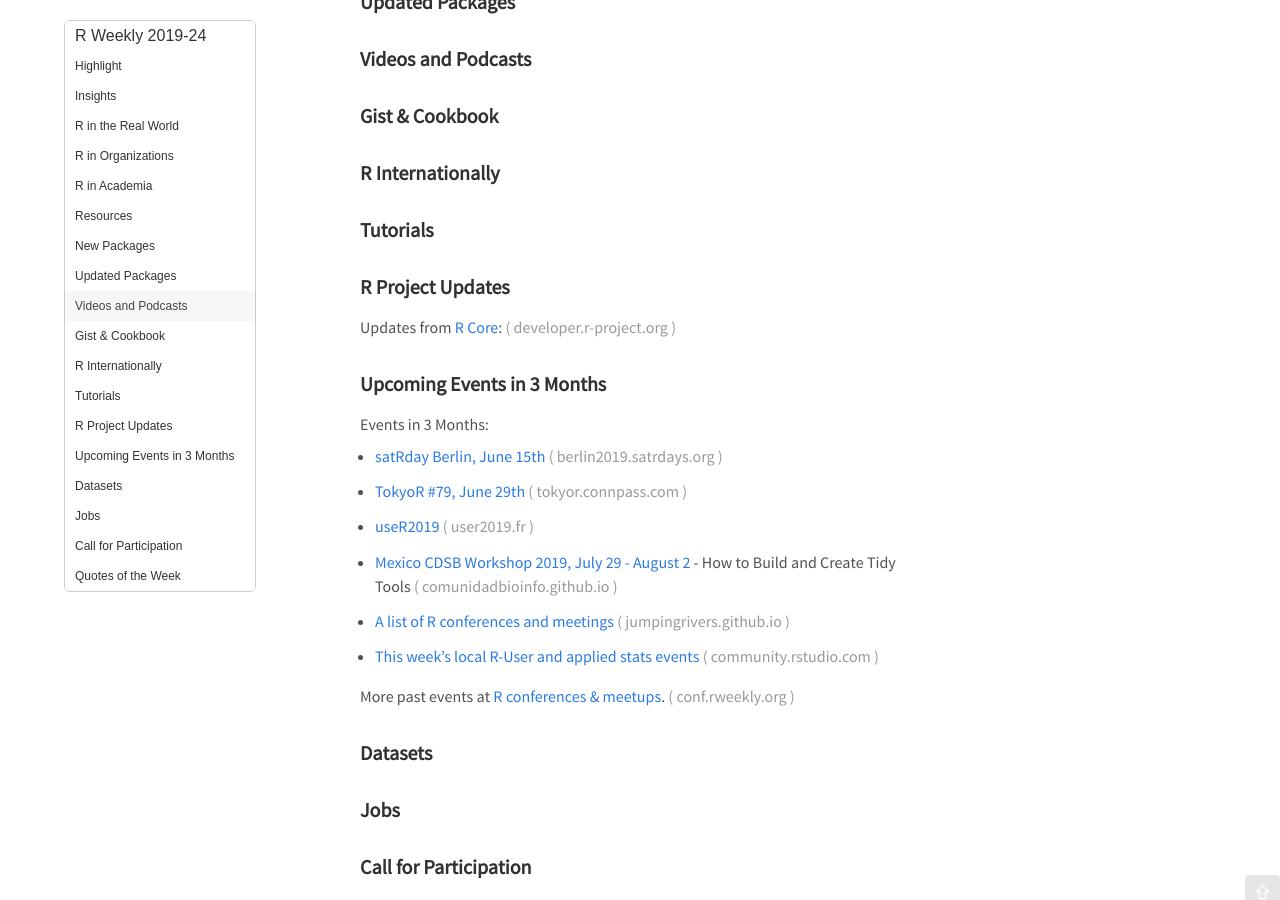
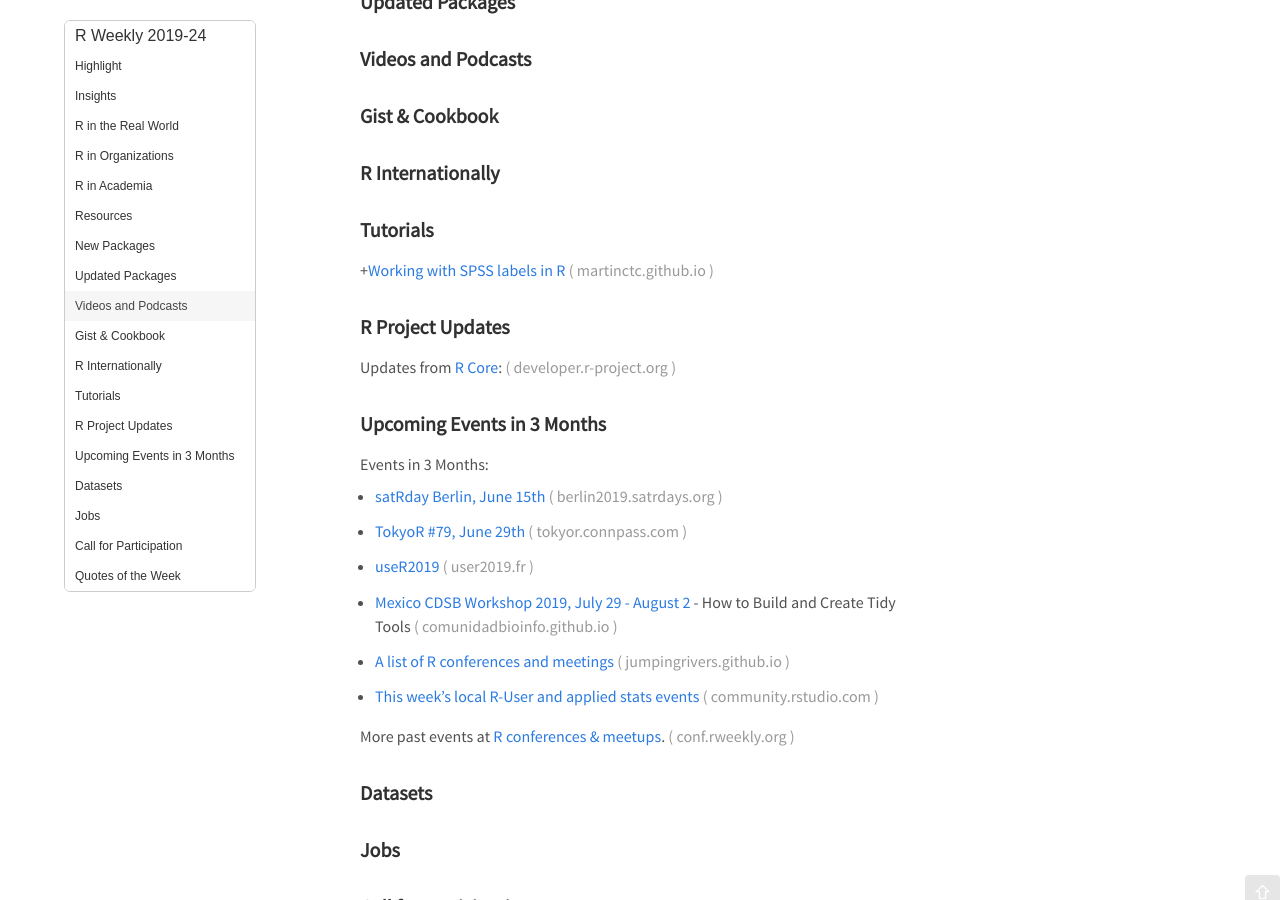
Before and after one commit to rweekly/rweekly.org, a Jekyll site: the page built from draft.md, in a window 1280 px wide and 900 px high, scrolled down 742 px. Built offline with Jekyll 4.4.1, drawn with Linux system fonts in a browser that asks for light colours; emoji names are drawn with the system emoji font; comment, search, counter and statistics services are not loaded.

Commit message:
Update draft.md
Added post on "Working with SPSS labels in R"

```diff
--- a/draft.md
+++ b/draft.md
@@ -64,7 +64,7 @@
 
 ###  Tutorials
 
-
++[Working with SPSS labels in R](https://martinctc.github.io/blog/working-with-spss-labels-in-r/)
 
 <!--<div class="post-more-begi
 n></div><div class="post-more-end"></div>-->
```
